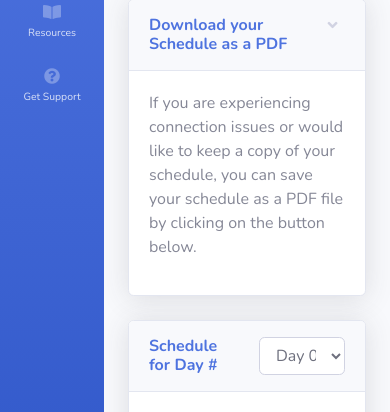
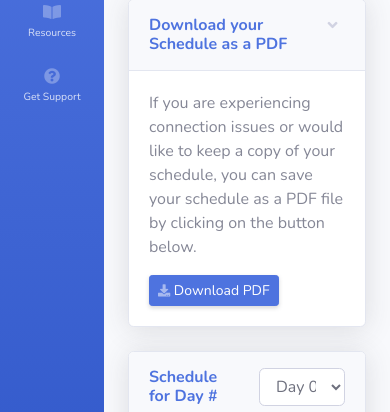
Before and after one commit to shaniljasani/CONNECTPortal, a Flask app: template templates/schedules.html in a window 390 px wide. Shown: the part 273-685 px from the top of the page. Run offline with Flask 2, Linux system fonts and the light colour scheme; the template is opened without the code that fills it, so the values that code supplies are empty; some libraries are stand-ins or nearby versions.

Commit message:
Download button visible on mobile

```diff
--- a/templates/schedules.html
+++ b/templates/schedules.html
@@ -19,7 +19,7 @@
     <div class="collapse show" id="collapseCard2">
       <div class="card-body">
         <p>If you are experiencing connection issues or would like to keep a copy of your schedule, you can save your schedule as a PDF file by clicking on the button below.</p>
-        <button id="btnPDF" class="d-none d-sm-inline-block btn btn-sm btn-primary shadow-sm"><i
+        <button id="btnPDF" class="btn btn-sm btn-primary shadow-sm"><i
           class="fas fa-download fa-sm text-white-50"></i> Download PDF</button>
       </div>
     </div>
```
